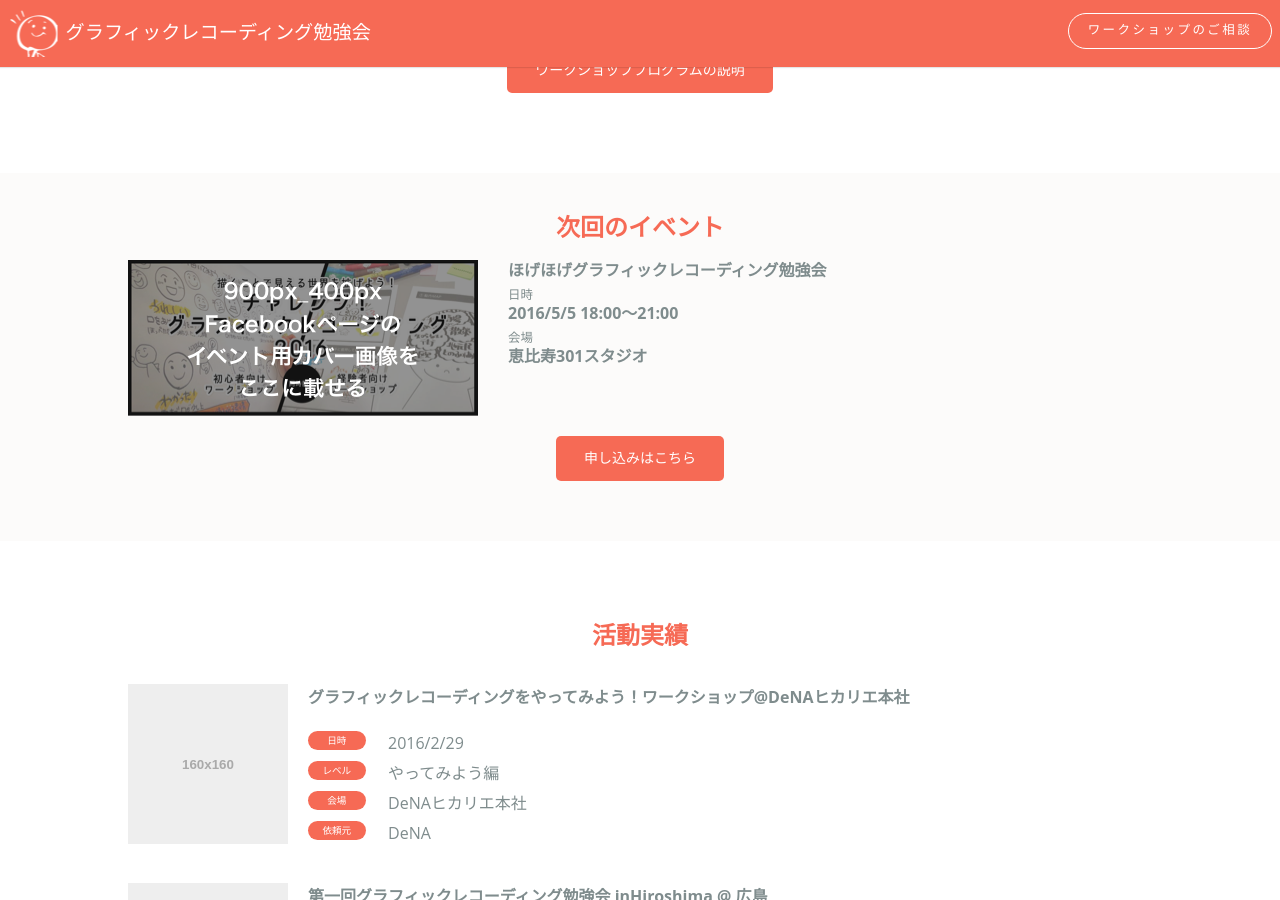
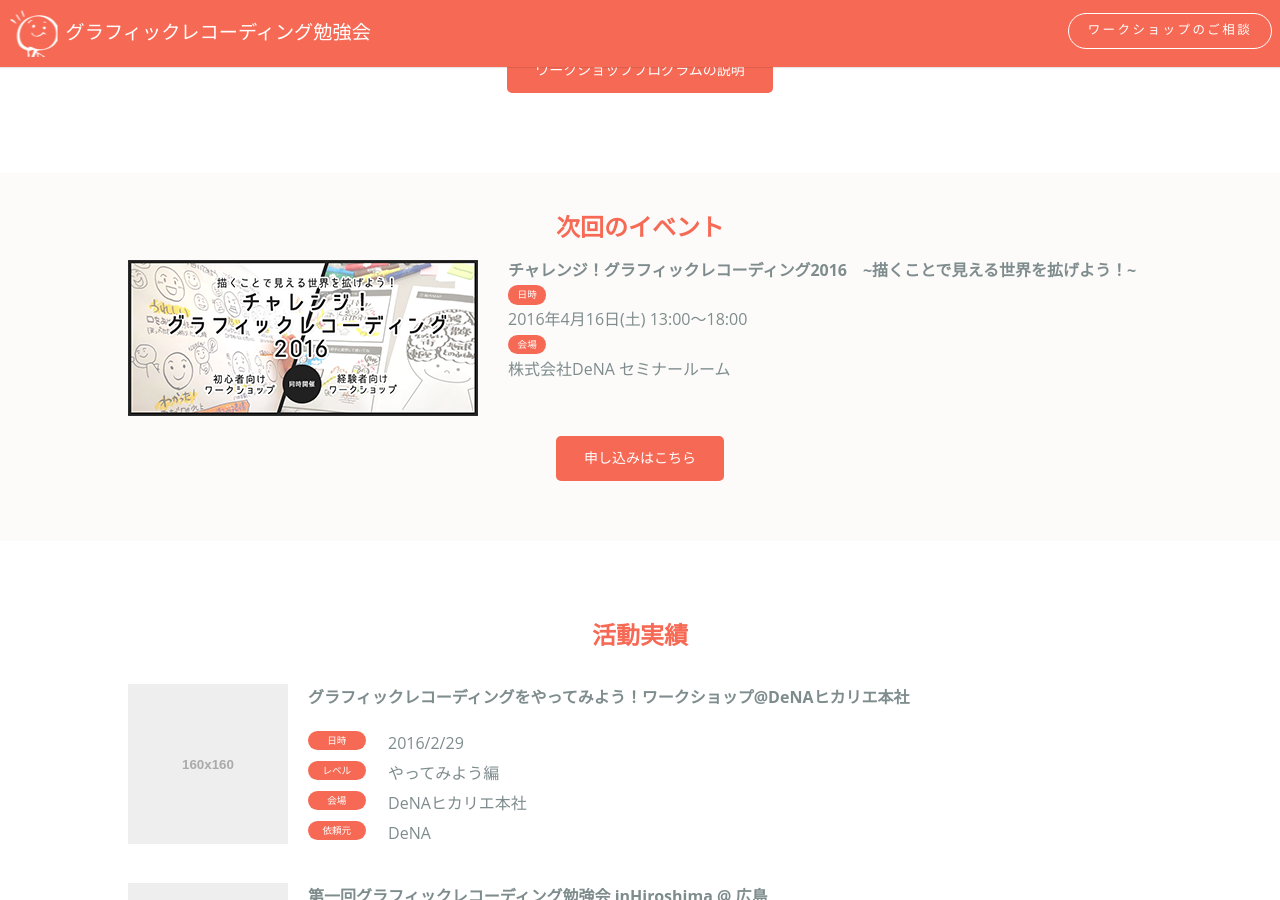
Before and after one commit to beijaflor/graben-site, a Jekyll site: the page built from index.html, in a window 1280 px wide and 900 px high, scrolled down 1807 px. Built offline with Jekyll 4.4.1, drawn with Linux system fonts in a browser that asks for light colours.

Commit message:
update event-info and extract to module

```diff
--- /dev/null
+++ b/_includes/event-info.html
@@ -0,0 +1,12 @@
+  <div class="event-info">
+    <img class="thumb" src="img/event.png" alt="" width="350" height="156">
+
+    <dl class="event-detail">
+      <dd class="text -bold">チャレンジ！グラフィックレコーディング2016　~描くことで見える世界を拡げよう！~</dd>
+      <dt class="label">日時</dt>
+      <dd class="text">2016年4月16日(土) 13:00〜18:00</dd>
+      <dt class="label">会場</dt>
+      <dd class="text">株式会社DeNA セミナールーム</dd>
+    </dl>
+  </div>
+  <p><a href="https://eventon.jp/2989/" class="pure-button pure-button-primary">申し込みはこちら</a></p>
--- a/_sass/_02.tools.scss
+++ b/_sass/_02.tools.scss
@@ -5,3 +5,14 @@
         clear: both;
     }
 }
+
+%label {
+  display: inline-block;
+  background: $color-base;
+  color: white;
+  text-align: center;
+  font-size: $fs-xsmall;
+  line-height: 1;
+  border-radius:1em;
+  padding: 0.5em;
+}
--- a/_sass/_04.base.scss
+++ b/_sass/_04.base.scss
@@ -11,3 +11,7 @@
 .-mt60 {
   margin-top: 60px;
 }
+
+.-bold {
+  font-weight: bold;
+}
--- a/_sass/_05.compornents.scss
+++ b/_sass/_05.compornents.scss
@@ -349,16 +349,16 @@ display: none;
         margin: 0 auto 20px;
         padding-left: 380px;
         line-height: 1.3;
+        text-align: left;
 
         > .label {
-            text-align: left;
-            font-size: $fs-small;
-            margin: 0.5em 0 0;
+            @extend %label;
+
+            width: 3em;
+            margin: 0.5em 0;
         }
         > .text {
-            text-align: left;
             margin: 0;
-            font-weight: bold;
         }
     }
 }
@@ -410,16 +410,10 @@ display: none;
                 margin-bottom: 6px;
             }
             > .label {
+                @extend %label;
+
                 float: left;
-                display: inline-block;
                 width: 5em;
-                background: $color-base;
-                color: white;
-                text-align: center;
-                font-size: $fs-xsmall;
-                line-height: 1;
-                border-radius:1em;
-                padding: 0.5em;
             }
             p {
                 margin: 10px 0;
--- a/index.html
+++ b/index.html
@@ -30,18 +30,7 @@ layout: top
 <section class="section-nextevent top-section">
   <h2 class="top-subHeader">次回のイベント</h2>
 
-  <div class="event-info">
-    <img class="thumb" src="img/event.png" alt="" width="350" height="156">
-
-    <dl class="event-detail">
-      <dd class="text">ほげほげグラフィックレコーディング勉強会</dd>
-      <dt class="label">日時</dt>
-      <dd class="text">2016/5/5 18:00〜21:00</dd>
-      <dt class="label">会場</dt>
-      <dd class="text">恵比寿301スタジオ</dd>
-    </dl>
-  </div>
-  <p><a href="#" class="pure-button pure-button-primary">申し込みはこちら</a></p>
+  {% include event-info.html %}
 </section>
 
 <section class="section-activities top-section">
```
Also changed, not shown: img/event.png.
